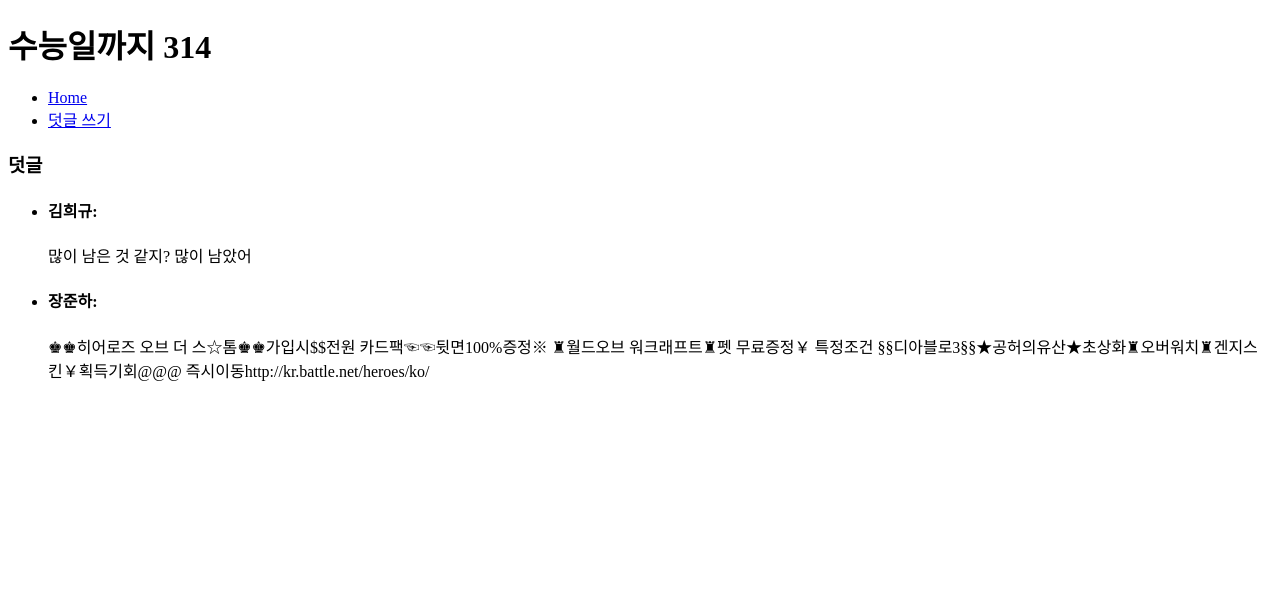
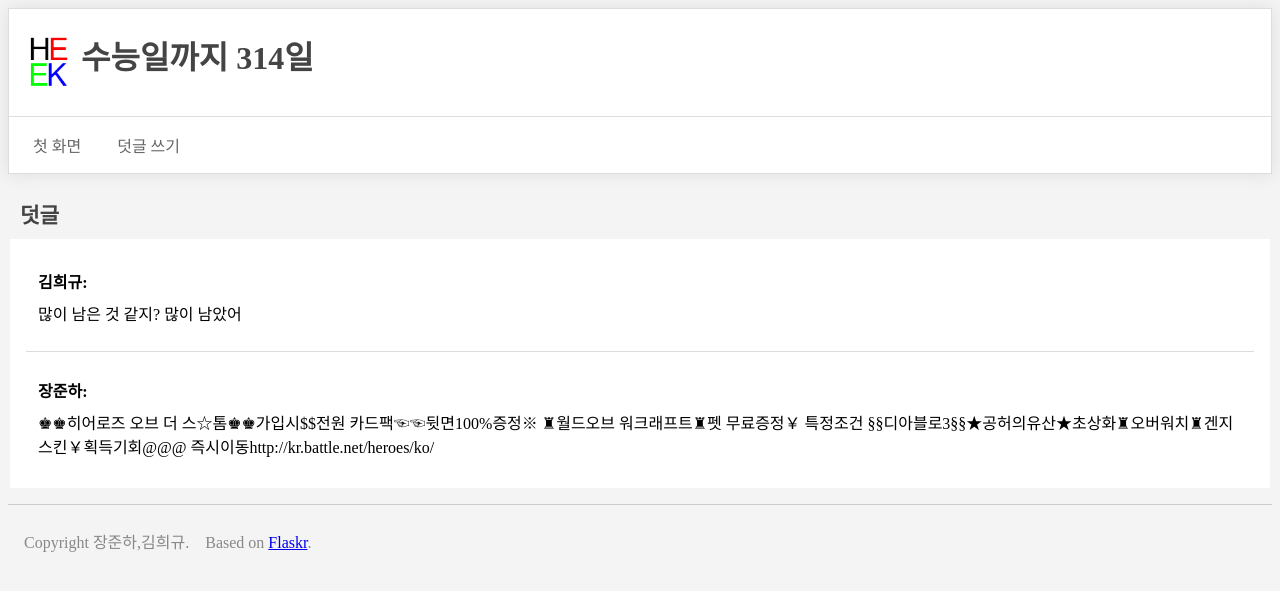
Before and after one commit to jangjunha/simple-satcounter, a Flask app: page / in a window 1280 px wide. Shown: the top 591 px of the page. Run offline with Flask 2, Linux system fonts and the light colour scheme.

Commit message:
Apply css and change layout.

```diff
--- a/application.py
+++ b/application.py
@@ -17,17 +17,19 @@ comments = [
 ]
 
 
+def get_countdown():
+    return datetime(2017, 11, 16) - datetime.now()
+
 @app.route('/')
 def index():
-    countdown = datetime(2017, 11, 16) - datetime.now()
-    dday = countdown.days
-
-    return render_template('index.html', countdown=dday, comments=comments)
+    countdown = get_countdown()
+    return render_template('index.html', countdown=countdown, comments=comments)
 
 
 @app.route('/new_comment')
 def new_comment():
-    return render_template('write.html')
+    countdown = get_countdown()
+    return render_template('write.html', countdown=countdown)
 
 
 @app.route('/new_comment', methods=['POST'])
--- /dev/null
+++ b/static/style.css
@@ -0,0 +1,108 @@
+body {
+    background-color: #f4f4f4;
+}
+
+.header {
+    background-color: white;
+    border: 1px solid #ddd;
+    box-shadow: 0 0 16px #ddd;
+}
+
+.header > h1 {
+    background-color: white;
+    padding: 0 8px;
+    color: #444;
+}
+
+.header > h1 > img {
+    width: 64px;
+    height: 64px;
+    vertical-align: middle;
+}
+
+.header nav {
+    border-top: 1px solid #ddd;
+    padding: 0 8px;
+}
+
+.header nav ul {
+    list-style: none;
+    padding: 0;
+}
+
+.header nav ul > li {
+    display: inline-block;
+}
+
+.header nav ul > li > a {
+    padding: 8px 16px;
+    color: #666;
+    text-decoration: none;
+}
+
+.header nav ul > li > a:hover {
+    background-color: #eee;
+}
+
+.footer {
+    margin-top: 16px;
+    border-top: 1px solid #ccc;
+    padding: 8px 16px;
+    color: #888;
+}
+
+h3 {
+    margin: 16px 4px 0 4px;
+    padding: 8px;
+    font-size: 16pt;
+    color: #444;
+}
+
+.comments {
+    list-style: none;
+    margin: 2px;
+    padding: 4px 16px;
+    background-color: white;
+}
+
+.comments > li {
+    margin: 0;
+    padding: 18px 12px;
+    /*border: 1px solid #ddd;*/
+    /*box-shadow: 0 0 16px #ddd;*/
+}
+
+.comments > li:not(:nth-child(1)) {
+    border-top: 1px solid #ddd;
+}
+
+.comments > li .writer {
+    margin: 8px 0;
+}
+
+.comments > li .content {
+    margin: 8px 0;
+}
+
+input[type=text], textarea {
+    margin: 4px 16px;
+    min-width: 480px;
+    font-size: 14pt;
+    padding: 12px;
+    border: 1px solid #eee;
+}
+
+input[type=submit] {
+    margin: 4px 16px;
+    font-size: 14pt;
+    width: 120px;
+    padding: 12px;
+    border: none;
+    background-color: #aaa;
+    color: white;
+}
+
+input[type=submit]:hover {
+    background-color: #999;
+    cursor: pointer;
+}
--- a/templates/index.html
+++ b/templates/index.html
@@ -1,11 +1,11 @@
 {% extends "layout.html" %}
 {% block content %}
 	<h3>덧글</h3>
-	<ul>
+	<ul class="comments">
 	{% for comment in comments %}
 		<li>
-			<h4>{{ comment.writer }}:</h4>
-			<p>{{ comment.content }}</p>
+			<h4 class="writer">{{ comment.writer }}:</h4>
+			<p class="content">{{ comment.content }}</p>
 		</li>
 	{% endfor %}
 	</ul>
--- a/templates/layout.html
+++ b/templates/layout.html
@@ -3,18 +3,26 @@
 <head>
 	<meta charset="utf-8">
 	<title>HiHi</title>
+
+    <link rel="stylesheet" href="{{ url_for('static', filename='style.css') }}">
 </head>
 <body>
-	<h1>수능일까지 {{ countdown }}</h1>
+    <div class="header">
+        <h1><img src="{{ url_for('static', filename='logo.png') }}" alt="HEEK">수능일까지 {{ countdown.days }}일</h1>
 
-    <nav>
-        <ul>
-            <li><a href="/">Home</a></li>
-            <li><a href="/new_comment">덧글 쓰기</a></li>
-        </ul>
-    </nav>
+        <nav>
+            <ul>
+                <li><a href="{{ url_for('index') }}">첫 화면</a></li>
+                <li><a href="{{ url_for('new_comment') }}">덧글 쓰기</a></li>
+            </ul>
+        </nav>
+    </div>
 
     {% block content %}
     {% endblock %}
+
+    <div class="footer">
+        <p>Copyright 장준하,김희규.&nbsp;&nbsp;&nbsp;&nbsp;Based on <a href="https://github.com/pallets/flask/tree/master/examples/flaskr/flaskr">Flaskr</a>.</p>
+    </div>
 </body>
 </html>
--- a/templates/write.html
+++ b/templates/write.html
@@ -1,7 +1,8 @@
 {% extends "layout.html" %}
 {% block content %}
-    <form action="/new_comment" method="post">
-	    <input type="text" name="writer" placeholder="작성자"><br>
+    <h3>덧글 쓰기</h3>
+    <form action="{{ url_for('post_comment') }}" method="post">
+        <input type="text" name="writer" placeholder="작성자"><br>
         <textarea name="content" placeholder="내용"></textarea><br>
         <input type="submit" value="작성"><br>
     </form>
```
Also changed, not shown: static/logo.png (added).
